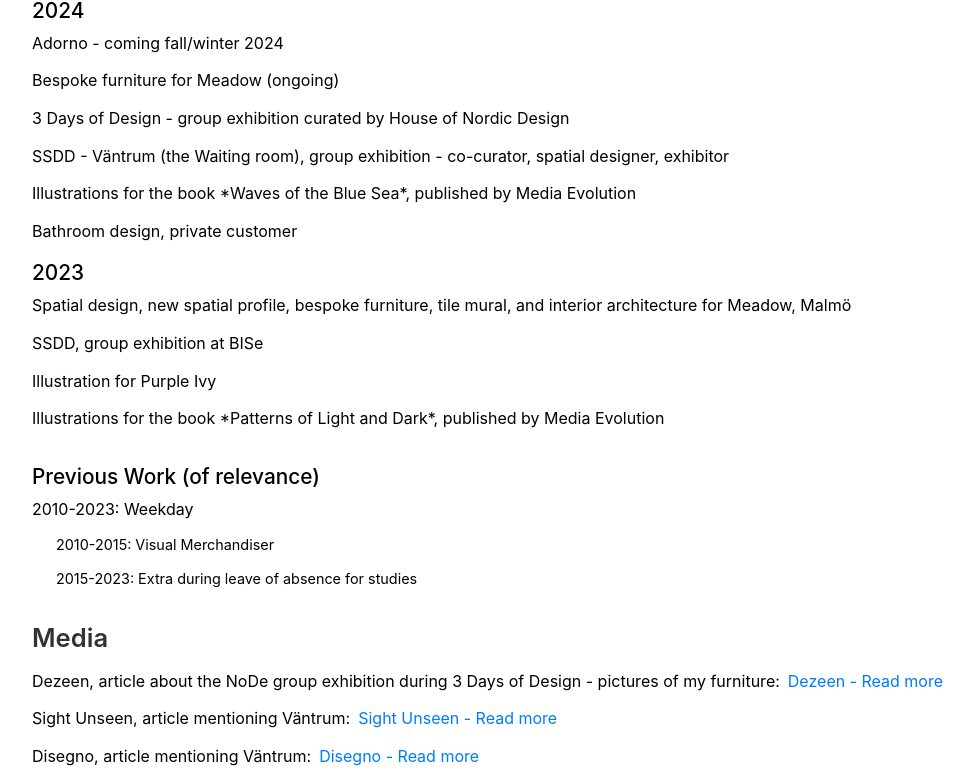
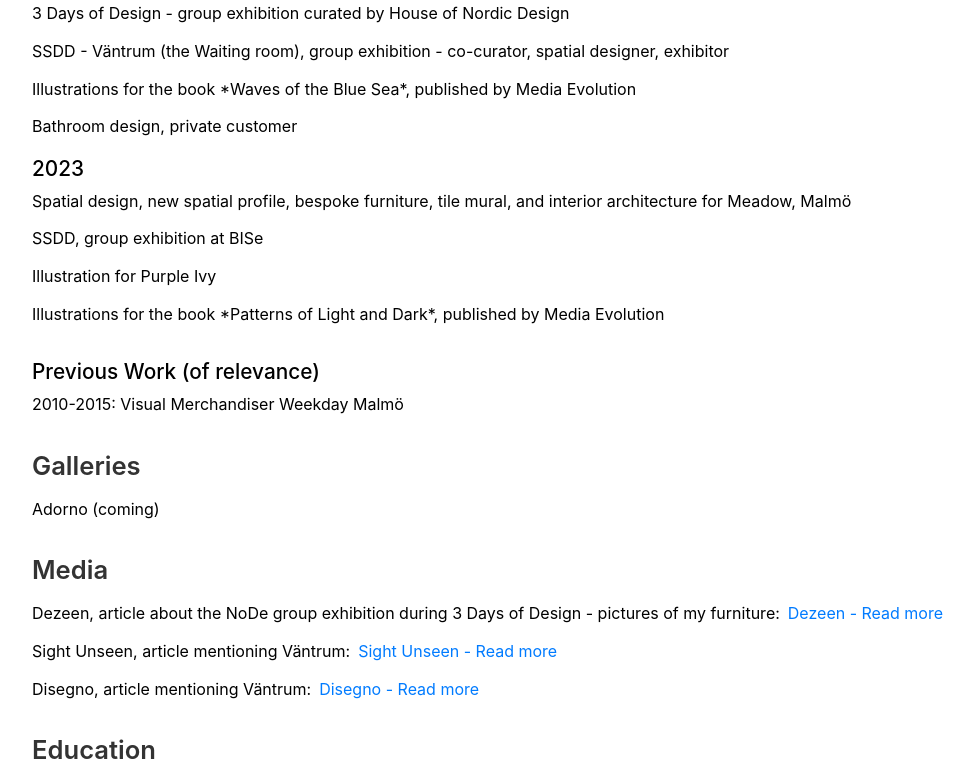
Before and after one commit to hansentim/studiomycomet, a React (Vite) app: page /cv in a window 1280 px wide. Shown: the part 441-1225 px from the top of the page, without its empty margins (64-1038 px from the left). Built offline with nearby package versions, Linux system fonts and the light colour scheme; a web font is replaced by a local one.

Commit message:
fix for cv

```diff
--- a/src/pages/Cv.jsx
+++ b/src/pages/Cv.jsx
@@ -1,5 +1,4 @@
 import styled from 'styled-components';
-import ImageBox from '../components/ImageBox';
 
 const CV = () => {
   return (
@@ -17,14 +16,6 @@
             Spatial Designer, interior architect, furniture design, applied art,
             illustrator, curator
           </li>
-        </ul>
-      </Section>
-
-      {/* 2. Galleries */}
-      <Section>
-        <h2>Galleries</h2>
-        <ul>
-          <li>Adorno (coming)</li>
         </ul>
       </Section>
 
@@ -68,11 +59,15 @@
       <Section>
         <h3>Previous Work (of relevance)</h3>
         <ul>
-          <li>2010-2023: Weekday</li>
-          <ul>
-            <li>2010-2015: Visual Merchandiser</li>
-            <li>2015-2023: Extra during leave of absence for studies</li>
-          </ul>
+          <li>2010-2015: Visual Merchandiser Weekday Malmö</li>
+        </ul>
+      </Section>
+
+      {/* 2. Galleries */}
+      <Section>
+        <h2>Galleries</h2>
+        <ul>
+          <li>Adorno (coming)</li>
         </ul>
       </Section>
 
```
Also changed, not shown: 1 other file (tests, documents, lock files or other folders).
